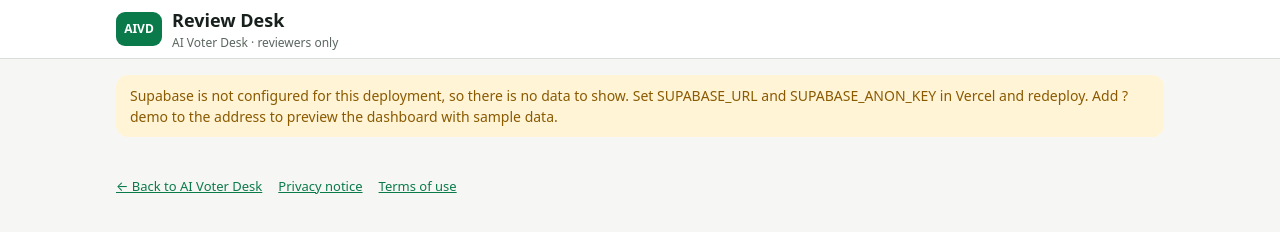
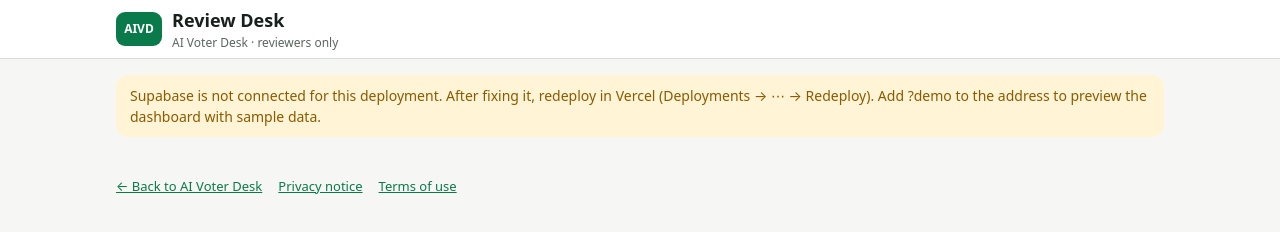
Before and after one commit to yateghteghs/AIVD, a website: page ai4elections-prototype/admin.html in a window 1280 px wide. Drawn offline with Linux system fonts and the light colour scheme.

Commit message:
Explain why Supabase isn't connected
build_web.js writes short problem codes (never values) into config.js;
the Review Desk turns them into plain-language fix instructions.

Co-Authored-By: Claude Opus 5.5 <noreply@anthropic.com>
Claude-Session: https://claude.ai/code/session_01T2dV8h5tZY1CachRFhPU11

```diff
--- a/ai4elections-prototype/admin.html
+++ b/ai4elections-prototype/admin.html
@@ -530,7 +530,18 @@
       return;
     }
     if (!BASE || !KEY) {
-      notice('Supabase is not configured for this deployment, so there is no data to show. Set SUPABASE_URL and SUPABASE_ANON_KEY in Vercel and redeploy. Add ?demo to the address to preview the dashboard with sample data.', 'warn');
+      var why = {
+        url_missing: 'SUPABASE_URL was not available to the build. In Vercel → Settings → Environment Variables, check it exists and has "Production" ticked.',
+        key_missing: 'SUPABASE_ANON_KEY was not available to the build. In Vercel → Settings → Environment Variables, check it exists and has "Production" ticked.',
+        url_is_a_key: 'SUPABASE_URL contains a key. It should be your Project URL, like https://abcdefgh.supabase.co (Supabase → Project Settings → Data API).',
+        url_not_address: 'SUPABASE_URL is not a web address. It should look like https://abcdefgh.supabase.co (Supabase → Project Settings → Data API).',
+        key_is_secret: 'SUPABASE_ANON_KEY is a secret key, so it was blocked. Use the Publishable key (sb_publishable_…) and revoke the secret key in Supabase.',
+        key_is_url: 'SUPABASE_ANON_KEY contains a web address. It should be the Publishable key (sb_publishable_…) from Supabase → Project Settings → API Keys.',
+        key_not_publishable: 'SUPABASE_ANON_KEY is not a publishable key. Use the Publishable key (sb_publishable_…) from Supabase → Project Settings → API Keys.'
+      };
+      var probs = (CFG.configProblems || []).map(function (c) { return why[c] || c; });
+      notice((probs.length ? 'Supabase is not connected. ' + probs.join(' ') : 'Supabase is not connected for this deployment.') +
+        ' After fixing it, redeploy in Vercel (Deployments → ⋯ → Redeploy). Add ?demo to the address to preview the dashboard with sample data.', 'warn');
       return;
     }
     var fromUrl = readSessionFromUrl();
```
Also changed, not shown: ai4elections-prototype/scripts/build_web.js (+8 -1 lines).
